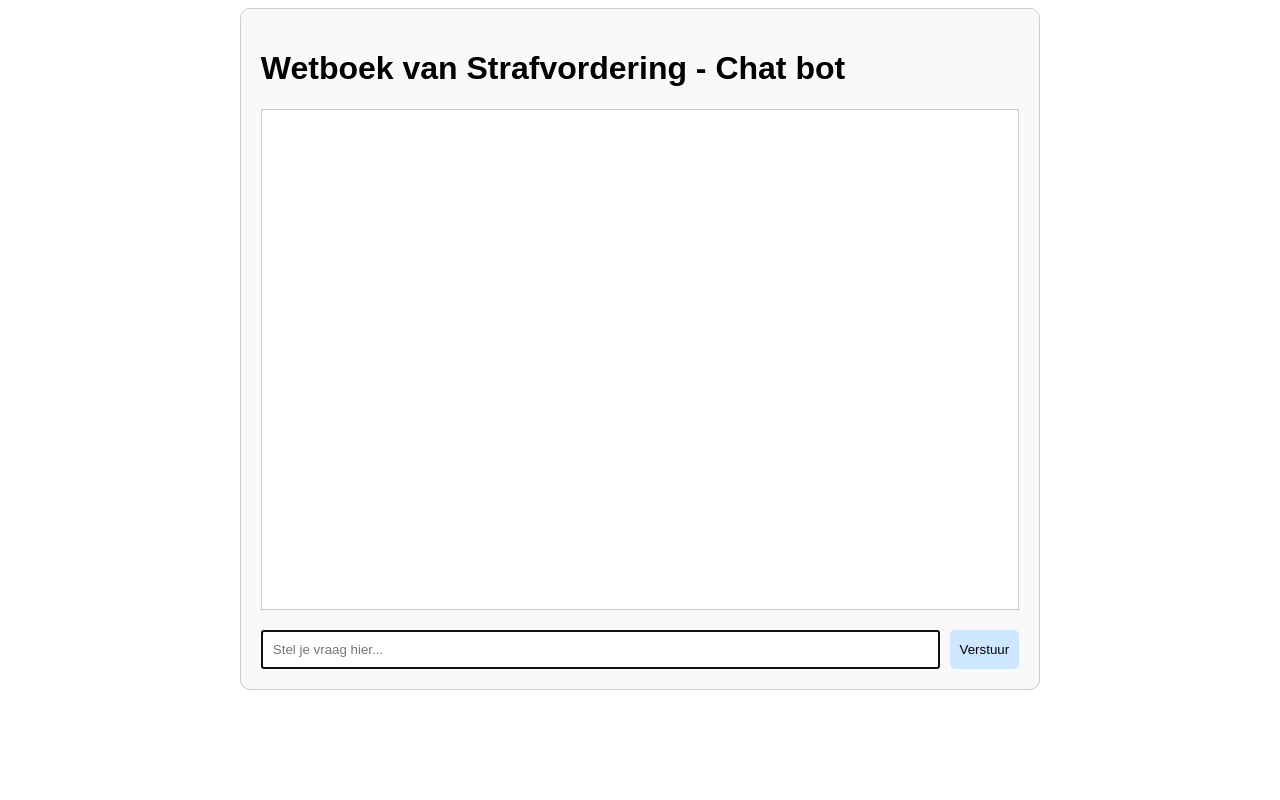
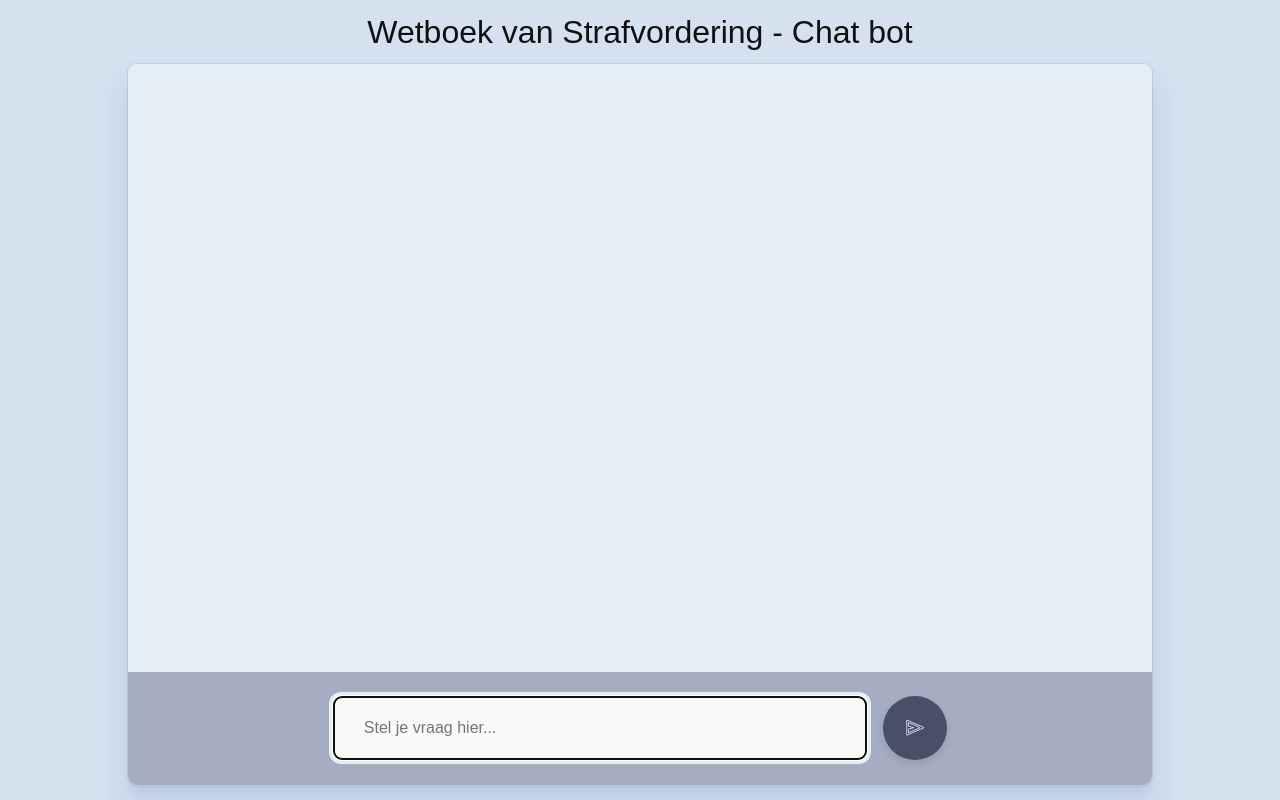
Before and after one commit to philo-meerman/ChatBot_CoCP, a Flask app: template web/templates/index.html in a window 1280 px wide. Run offline with Flask 3, Linux system fonts and the light colour scheme; the template is opened without the code that fills it, so the values that code supplies are empty; parts of the project's set-up code (start-up, migrations or seed data) failed here and were passed over.

Commit message:
Added the styling for the chatbot

```diff
--- a/web/static/styles.css
+++ b/web/static/styles.css
@@ -1,35 +1,108 @@
 /* web/static/styles.css */
 body {
     font-family: Arial, sans-serif;
+    inline-size: 100%; block-size: 100dvh;
+
+    display: grid; grid-template-columns: 10% 1fr 10%;
+    grid-template-rows: 8% 1fr;
+    background-color: var(--theme-clr);
+    color: #f9f9f9;
+}
+
+* {
+    --theme-clr: #D6E1F0;
+    --shaded-theme: #E5EDF5;
+    --bot-bg: #D6E1F0;
+    --user-bg: #485067;
+    --text-clr: #101010;
+    /* --theme-clr: #0d0d0d;
+    --shaded-theme: #212121;
+    --bot-bg: #747474; */
+    /* --user-bg: */
+
+
+    box-sizing: border-box;
+    margin: 0; padding: 0;
+}
+
+header {
+    grid-column: 1 / -1;
+    grid-row: 1 / 2;
+
+    display: flex; place-content: center; place-items: center;
+}
+
+header > h1 {
+    color: #101010; font-weight: 400;
+}
+
+aside {
+    grid-column: 1 / 2;
+    grid-row: 2 / -1;
 }
 
 #chat-container {
-    width: 60%;
-    margin: 0 auto;
-    padding: 20px;
-    border: 1px solid #ccc;
+    --base-shadow: hsla(214, 80%, 27%, 0.1);
+
+    grid-column: 2 / 3;  grid-row: 2 / -1;
+    inline-size: 100%;
     border-radius: 10px;
-    background-color: #f9f9f9;
-    display: flex;
+    display: flex; border-radius: 8px;
     flex-direction: column;
-    height: 80vh;
-}
+    background-color: var(--shaded-theme);
+    margin-bottom: 1rem;
+    box-shadow:  0px 0px 0px 1px var(--base-shadow),
+        0px 1px 1px -0.5px #2A334508,
+        0px 3px 3px -1.5px #2A334608,
+        0px 6px 6px -3px #2A334608,
+        0px 12px 12px -6px var(--base-shadow),
+        0px 24px 24px 12px #0E3F7E10;
+    }
 
 #chat-box {
     flex: 1;
     overflow-y: scroll;
-    border: 1px solid #ccc;
-    padding: 10px;
-    margin-bottom: 10px;
-    display: flex;
+    border: 1px solid var(--shaded-theme);
+    padding: 1rem 2rem; border: 8px;
+    display: flex; margin-bottom: 1rem;
     flex-direction: column;
-    background-color: white;
+
 }
 
 #input-container {
+    width: 100%; margin-inline: auto;
     display: flex;
-    margin-top: 10px;
+    background: #a5adc1;
+    padding-block: 1.5rem;
+    border-bottom-right-radius: 8px;
+    border-bottom-left-radius: 8px;
 }
+
+#input-container > input {
+    flex: 1; margin-left: 20%;
+    padding: 12px 30px;
+    border: 1px solid  transparent;
+    border-radius: 8px;
+    font-size: 16px; min-height: 3.2rem;
+    background-color: #f9f9f9;
+    transition: border-color 0.3s;
+    color: var(--text-clr);
+
+    box-shadow:
+        0 0 1px 0 rgba(0,0,0, 0.05),
+        0 4px 8px 0 rgba(0,0,0, 0.1);
+
+}
+
+#input-container > input:focus,
+#input-container > input:focus-within,
+#input-container > input:focus-visible {
+    background: #f9f9f9;
+    box-shadow:
+        inset 0 0 0 .0625rem var(--shaded-theme),
+        0 0 0 0.25rem var(--shaded-theme);
+}
+
 
 #user-input {
     flex: 1;
@@ -37,16 +110,29 @@ body {
 }
 
 button {
-    padding: 10px;
-    margin-left: 10px;
-    background-color: #cce7ff;
-    border: none;
-    border-radius: 5px;
+    appearance: none; margin-right: 20%;
+    background: transparent; border: 0;
+    font-family: inherit; line-height: 1.1;
+    text-decoration: none; text-align: center;
     cursor: pointer;
-}
+
+
+    display: flex; align-items: center; gap: 10px; place-content: center; place-items: center;
+    width: 4rem; height: 4rem; aspect-ratio: 1; border-radius: 100%;
+    margin-left: 1rem;
+    background-color: var(--user-bg);
+    border: none; color: #f9f9f9;
+    font-size: 18px;
+    cursor: pointer;
+    transition: background-color 0.3s ease-in;
+
+    box-shadow:
+        0 0 1px 0 rgba(0,0,0, 0.05),
+        0 4px 8px 0 rgba(0,0,0, 0.1);
+    }
 
 button:hover {
-    background-color: #b0d4f1;
+    background-color: var(--shaded-theme);
 }
 
 .message {
@@ -54,21 +140,32 @@ button:hover {
     margin-bottom: 10px;
     max-width: 70%;
     word-wrap: break-word;
-    padding: 10px;
-    border-radius: 10px;
+    padding: 12px;
+    color: #101010;
 }
 
 .user-message {
-    background-color: #cce7ff;
+    background-color: var(--user-bg); color: #f9f9f9;
     margin-left: auto;
     text-align: right;
+
+    border-top-right-radius: 12px;
+    border-top-left-radius: 12px;
+    border-bottom-left-radius: 12px;
+    border-bottom-right-radius: 0px;
 }
 
 .bot-message {
-    background-color: #f1f1f1;
+    background-color: var(--bot-bg);
     margin-right: auto;
     text-align: left;
     position: relative;
+
+
+    border-top-right-radius: 12px;
+    border-top-left-radius: 12px;
+    border-bottom-right-radius: 0px;
+    border-bottom-right-radius: 12px;
 }
 
 .spinner {
--- a/web/static/styles_mobile.css
+++ b/web/static/styles_mobile.css
@@ -3,6 +3,11 @@ body {
     margin: 0; /* Ensure no margin is added to the body */
     padding: 0; /* Ensure no padding is added to the body */
     box-sizing: border-box; /* Ensure the box-sizing is border-box for all elements */
+}
+
+* {
+    box-sizing: border-box;
+    margin: 0; padding: 0;
 }
 
 #chat-container {
--- a/web/templates/index.html
+++ b/web/templates/index.html
@@ -7,15 +7,19 @@
     <link rel="stylesheet" href="/static/styles.css">
 </head>
 <body>
-    <div id="chat-container">
+    <header>
         <h1>Wetboek van Strafvordering - Chat bot</h1>
+    </header>
+    <main id="chat-container">
         <div id="chat-box"></div>
         <div id="input-container">
             <input type="text" id="user-input" placeholder="Stel je vraag hier...">
-            <button onclick="sendMessage()">Verstuur</button>
+            <button onclick="sendMessage()">
+                <svg xmlns="http://www.w3.org/2000/svg" width="25" height="24"><mask id="a" width="25" height="24" x="0" y="0" maskUnits="userSpaceOnUse"><path fill="#F9F9F9" stroke="#E5E3EB" d="M.812.5h23v23h-23z"/></mask><g mask="url(#a)"><path fill="#1B1D64" stroke="#E5E3EB" strokeWidth=".025" d="M5.3 16.837v.02l.017-.008 11.85-5.196.026-.012-.026-.011-11.85-5.196-.017-.008V10.292l.01.002 5.374 1.347-5.375 1.347-.01.003V16.837Zm-1.475 2.32V4.125l17.168 7.515-17.168 7.515Z"/></g></svg>
+            </button>
         </div>
         <div id="loader" class="spinner" style="display: none;"></div> <!-- Loader element -->
-    </div>
+    </main>
     <script src="/static/scripts.js"></script>
     <script>
         document.addEventListener('DOMContentLoaded', function() {
```
